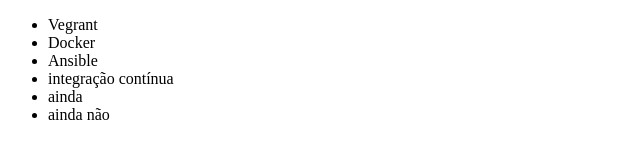
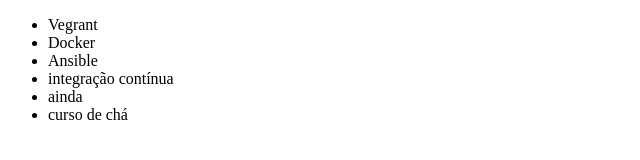
Before and after one commit to mcpeixoto75/aula-git, a plain HTML site: page index.html in a window 1280 px wide. Shown: the full height of the page, 0-640 px from the left. Drawn offline with Linux system fonts and the light colour scheme.

Commit message:
alteracao nome do curso

```diff
--- a/index.html
+++ b/index.html
@@ -11,7 +11,7 @@
 		<li>Ansible</li>
 		<li>integração contínua</li>
 		<li>ainda</li>
-		<li>ainda não</li>
+		<li>curso de chá</li>
 	</ul>
 </body>
 </html>
```
